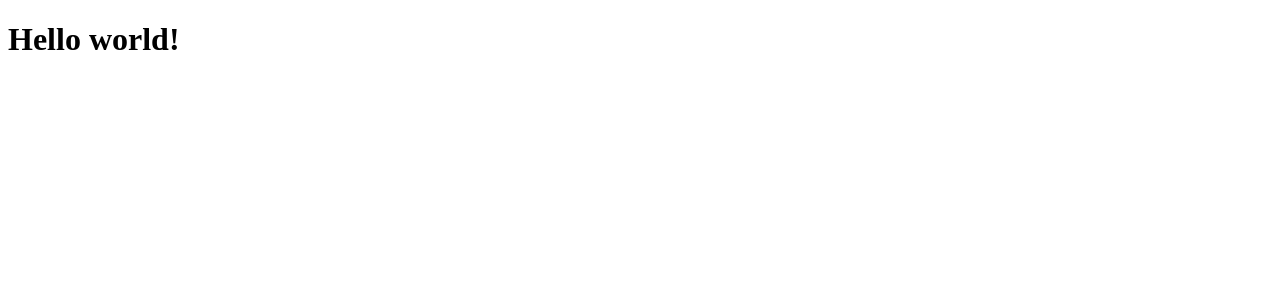
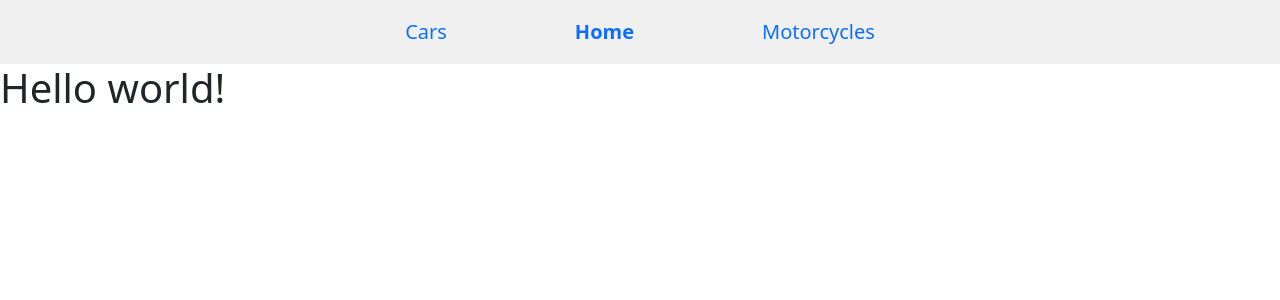
Before and after one commit to rithwiksivakumar/itp-404-final-project-frontend, a React (Create React App) app: page / in a window 1280 px wide. Shown: the top 300 px of the page. Built offline with nearby package versions, Linux system fonts and the light colour scheme.

Commit message:
navbar complete

```diff
--- a/package.json
+++ b/package.json
@@ -6,8 +6,11 @@
     "@testing-library/jest-dom": "^5.16.0",
     "@testing-library/react": "^11.2.7",
     "@testing-library/user-event": "^12.8.3",
+    "bootstrap": "^5.1.3",
+    "prop-types": "^15.7.2",
     "react": "^17.0.2",
     "react-dom": "^17.0.2",
+    "react-router-dom": "5.3.0",
     "react-scripts": "4.0.3",
     "web-vitals": "^1.1.2"
   },
--- a/src/App.js
+++ b/src/App.js
@@ -1,6 +1,10 @@
+// import "bootstrap/dist/css/bootstrap.min.css";
+import Navbar from "./components/Nav";
+
 function App() {
   return (
     <div className="App">
+      <Navbar />
       <h1>Hello world!</h1>
     </div>
   );
--- /dev/null
+++ b/src/components/Nav.js
@@ -0,0 +1,42 @@
+import "bootstrap/dist/css/bootstrap.min.css";
+import React from "react";
+import NavLink from "./Navlink";
+
+class Navbar extends React.Component {
+  render() {
+    return (
+      <>
+        <div
+          style={{
+            height: "64px",
+            width: "100%",
+            lineHeight: "64px",
+            textAlign: "center",
+            background: "#F0F0F0",
+          }}
+        >
+          <NavLink
+            text="Cars"
+            url="https://www.google.com/"
+            position={-1}
+            active={false}
+          ></NavLink>
+          <NavLink
+            text="Home"
+            url="https://www.google.com/"
+            position={0}
+            active={true}
+          ></NavLink>
+          <NavLink
+            text="Motorcycles"
+            url="https://www.google.com/"
+            position={1}
+            active={false}
+          ></NavLink>
+        </div>
+      </>
+    );
+  }
+}
+
+export default Navbar;
--- /dev/null
+++ b/src/components/Navlink.css
@@ -0,0 +1,4 @@
+a {
+  text-decoration: none;
+  font-size: 20px;
+}
--- /dev/null
+++ b/src/components/Navlink.js
@@ -0,0 +1,42 @@
+import "bootstrap/dist/css/bootstrap.min.css";
+import React from "react";
+import PropTypes from "prop-types";
+import "./Navlink.css";
+
+class NavLink extends React.Component {
+  constructor(props) {
+    super(props);
+    this.getStyle = this.getStyle.bind(this);
+  }
+  getStyle() {
+    let style = {};
+    if (this.props.active) {
+      style.fontWeight = "bold";
+    }
+    let percent = Math.abs(this.props.position) * 10;
+    if (this.props.position < 0) {
+      style.marginRight = `${percent}%`;
+    } else {
+      style.marginLeft = `${percent}%`;
+    }
+    return style;
+  }
+  render() {
+    return (
+      <>
+        <a href={this.props.url} style={this.getStyle()}>
+          {this.props.text}
+        </a>
+      </>
+    );
+  }
+}
+
+NavLink.propTypes = {
+  url: PropTypes.string,
+  text: PropTypes.string,
+  position: PropTypes.number,
+  active: PropTypes.bool,
+};
+
+export default NavLink;
```
Also changed, not shown: 1 other file (tests, documents, lock files or other folders).
